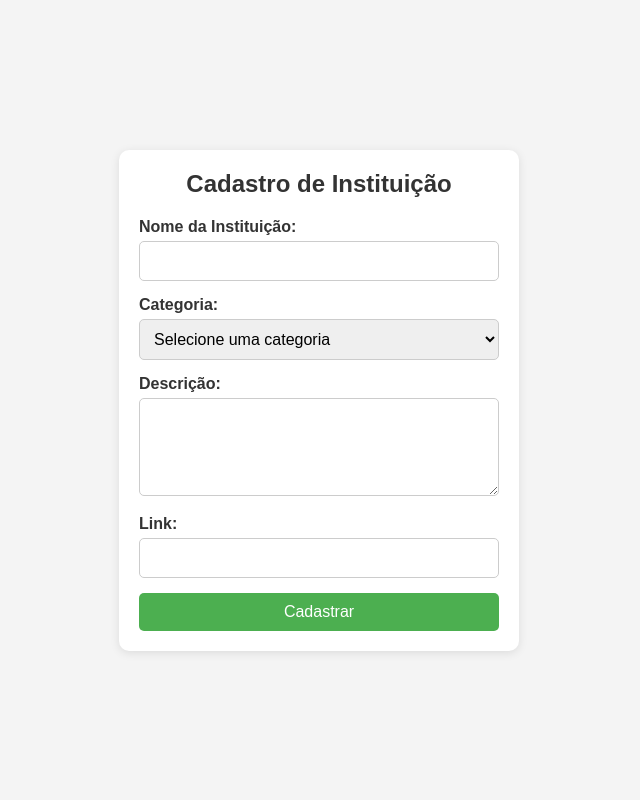
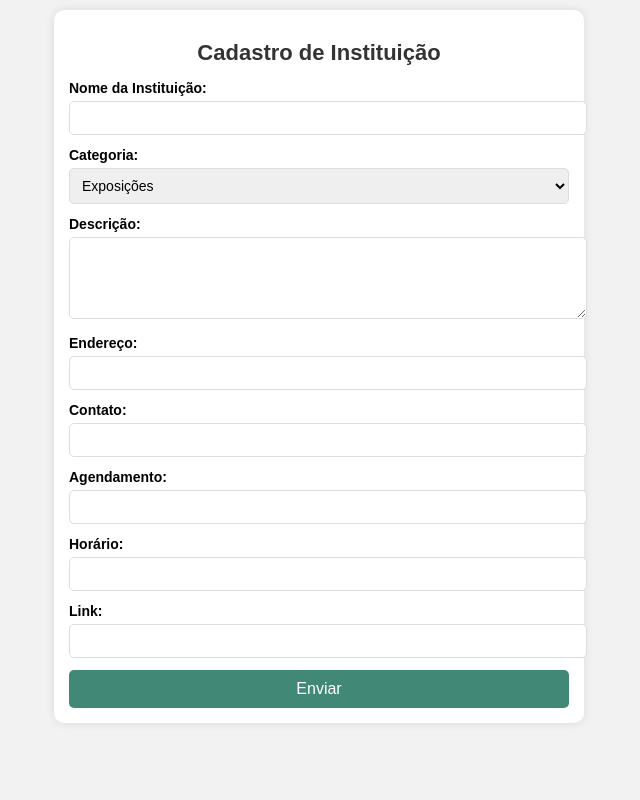
Before and after one commit to CristianSerra/Decure, a PHP site: page /cadastro.html in a window 1280 px wide. Shown: the whole page, without its empty margins (321-961 px from the left). Run offline with PHP 8.4, Linux system fonts and the light colour scheme.

Commit message:
Implementação de Campos e Versionamento
- Novos campos adicionados no formulário e no banco de dados
- Ajuste visual no formulário
- Versionamento do banco de dados

```diff
--- a/cadastro.html
+++ b/cadastro.html
@@ -4,21 +4,97 @@
     <meta charset="UTF-8">
     <meta name="viewport" content="width=device-width, initial-scale=1.0">
     <title>Cadastro de Instituição</title>
-    <link rel="stylesheet" href="cadastro.css">
+    <style>
+        body {
+            font-family: Arial, sans-serif;
+            background-color: #f2f2f2;
+            margin: 0;
+            padding: 10px;
+        }
+
+        .container {
+            max-width: 500px;
+            margin: auto;
+            background: #fff;
+            padding: 15px;
+            box-shadow: 0 0 10px rgba(0, 0, 0, 0.1);
+            border-radius: 10px;
+        }
+
+        h1 {
+            text-align: center;
+            color: #333;
+            font-size: 22px;
+        }
+
+        .form-group {
+            margin-bottom: 12px;
+        }
+
+        .form-group label {
+            display: block;
+            margin-bottom: 5px;
+            font-weight: bold;
+            font-size: 14px;
+        }
+
+        .form-group input, .form-group select, .form-group textarea {
+            width: 100%;
+            padding: 8px;
+            border: 1px solid #ddd;
+            border-radius: 5px;
+            font-size: 14px;
+        }
+
+        .form-group textarea {
+            resize: vertical;
+        }
+
+        .btn-submit {
+            display: block;
+            width: 100%;
+            padding: 10px;
+            background-color: #428876;
+            color: #fff;
+            border: none;
+            border-radius: 5px;
+            cursor: pointer;
+            font-size: 16px;
+        }
+
+        .btn-submit:hover {
+            background-color: #367365;
+        }
+
+        /* Responsividade */
+        @media (max-width: 500px) {
+            .container {
+                width: 100%;
+                padding: 10px;
+            }
+
+            h1 {
+                font-size: 20px;
+            }
+
+            .btn-submit {
+                padding: 8px;
+                font-size: 14px;
+            }
+        }
+    </style>
 </head>
 <body>
-    <div class="form-container">
-        <h2>Cadastro de Instituição</h2>
-        <form action="processa_form.php" method="POST">
+    <div class="container">
+        <h1>Cadastro de Instituição</h1>
+        <form action="process_form.php" method="POST">
             <div class="form-group">
                 <label for="nome">Nome da Instituição:</label>
                 <input type="text" id="nome" name="nome" required>
             </div>
-
             <div class="form-group">
                 <label for="categoria">Categoria:</label>
                 <select id="categoria" name="categoria" required>
-                    <option value="" disabled selected>Selecione uma categoria</option>
                     <option value="Exposições">Exposições</option>
                     <option value="Galerias">Galerias</option>
                     <option value="Museus">Museus</option>
@@ -29,18 +105,31 @@
                     <option value="Eventos">Eventos</option>
                 </select>
             </div>
-
             <div class="form-group">
                 <label for="descricao">Descrição:</label>
                 <textarea id="descricao" name="descricao" rows="4" required></textarea>
             </div>
-
+            <div class="form-group">
+                <label for="endereco">Endereço:</label>
+                <input type="text" id="endereco" name="endereco" required>
+            </div>
+            <div class="form-group">
+                <label for="contato">Contato:</label>
+                <input type="text" id="contato" name="contato" required>
+            </div>
+            <div class="form-group">
+                <label for="agendamento">Agendamento:</label>
+                <input type="text" id="agendamento" name="agendamento">
+            </div>
+            <div class="form-group">
+                <label for="horario">Horário:</label>
+                <input type="text" id="horario" name="horario" required>
+            </div>
             <div class="form-group">
                 <label for="link">Link:</label>
                 <input type="url" id="link" name="link" required>
             </div>
-
-            <button type="submit">Cadastrar</button>
+            <button type="submit" class="btn-submit">Enviar</button>
         </form>
     </div>
 </body>
```
Also changed, not shown: cadastro.php (+9 -1 lines), decure 1.1.sql (added, +132 -0 lines), decure 1.0.sql (renamed from decure.sql).
